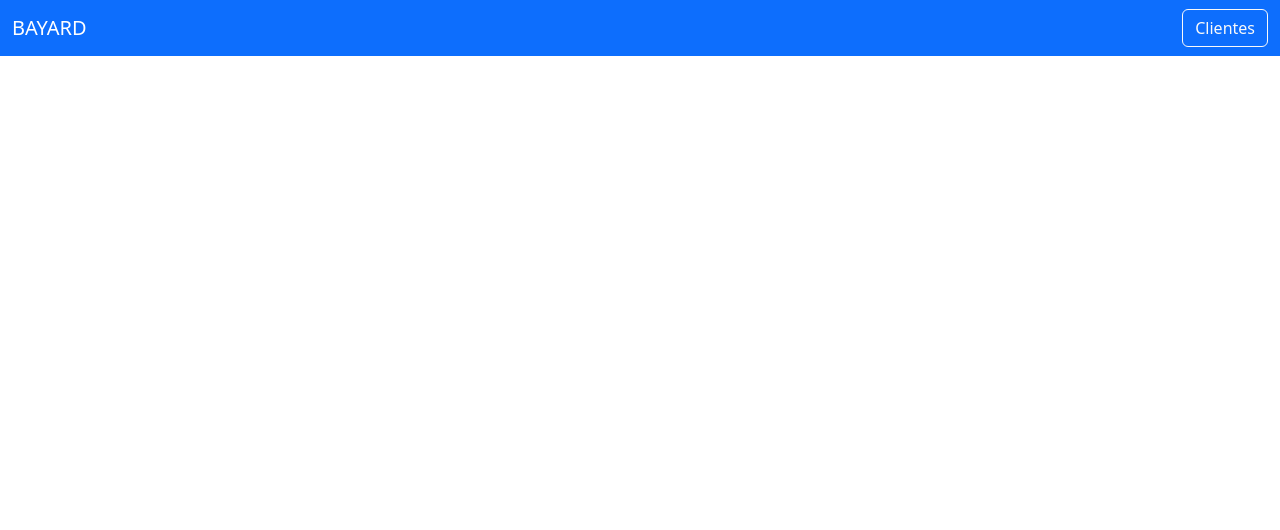
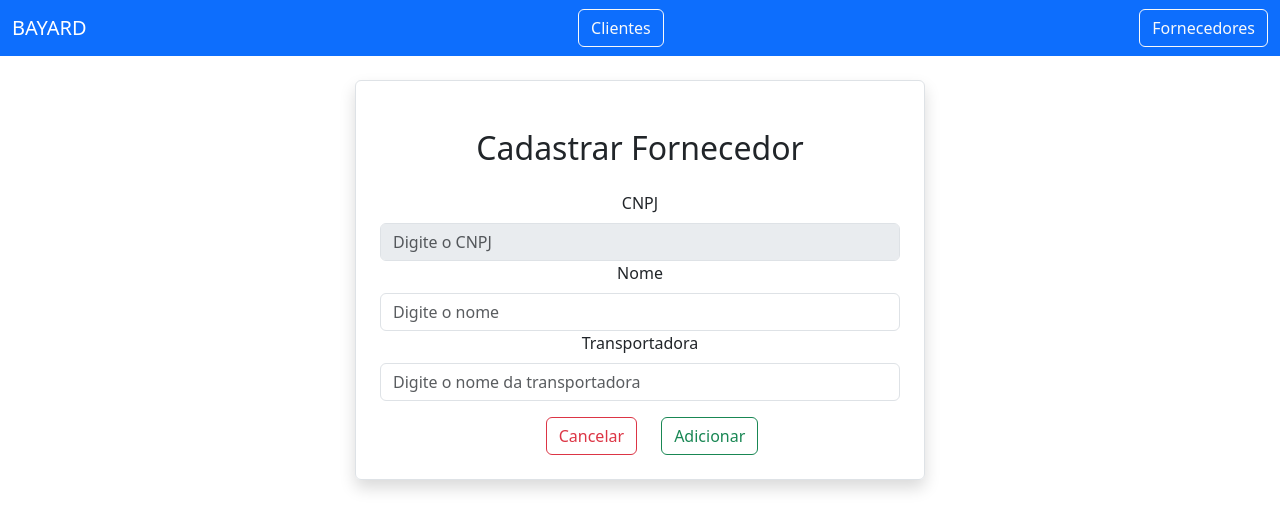
Before and after one commit to Breno-Lira/Projeto-BD-Bayard-Front, a React (Create React App) app: page /editfornecedor/1 in a window 1280 px wide. Before the commit this address had no page. Shown: the top 530 px of the page. Built offline with nearby package versions, Linux system fonts and the light colour scheme; no server answers.

Commit message:
Tela fornecedor
Isssoa ai

```diff
--- a/src/App.js
+++ b/src/App.js
@@ -6,6 +6,9 @@ import {BrowserRouter as Router, Routes, Route} from "react-router-dom"
 import AddUser from './cliente/AddUser';
 import EditUser from './cliente/EditUser';
 import HomePage from './pages/HomePage';
+import Fornecedores from './pages/Fornecedores';
+import AddFornecedor from './fornecedores/AddFornecedor';
+import EditFornecedor from './fornecedores/EditFornecedor';
 
 
 function App() {
@@ -19,6 +22,9 @@ function App() {
           <Route exact path="/1" element={<HomePage />} />
           <Route exact path="/addcliente" element={<AddUser />} />
           <Route exact path="/editcliente/:cpf" element={<EditUser />} />
+          <Route exact path="/fornecedores" element={<Fornecedores />} />
+          <Route exact path="/addfornecedor" element={<AddFornecedor />} />
+          <Route exact path="/editfornecedor/:cnpj" element={<EditFornecedor />} />
       </Routes>
 
     </Router>
--- a/src/cliente/EditUser.js
+++ b/src/cliente/EditUser.js
@@ -50,7 +50,7 @@ export default function EditUser() {
   }
 
   const loadUser = async () => {
-    const result = await axios.get(`http://localhost:8080/clientes/editar/${cpfParam}`)
+    const result = await axios.get(`http://localhost:8080/clientes/${cpfParam}`)
     setUser(result.data)
   }
 
@@ -68,6 +68,7 @@ export default function EditUser() {
                 Cpf
               </label>
               <input
+                disabled
                 type={"text"}
                 className='form-control'
                 name='cpf'
--- /dev/null
+++ b/src/fornecedores/AddFornecedor.js
@@ -0,0 +1,73 @@
+import React, { useState } from 'react'
+import { Link, useNavigate } from 'react-router-dom'
+import axios from 'axios'
+
+export default function AddFornecedor() {
+
+    let navigate = useNavigate()
+
+    const [fornecedor, setFornecedor] = useState({
+        cnpj: "",
+        nome: "",
+        transportaadora: ""
+    })
+
+    const { cnpj, nome, transportaadora } = fornecedor
+
+    const onInputChange = (e) => {
+        setFornecedor({ ...fornecedor, [e.target.name]: e.target.value })
+    }
+
+    const onSubmit = async (e) => {
+        e.preventDefault()
+        await axios.post("http://localhost:8080/fornecedores/add", fornecedor)
+        navigate("/fornecedores")
+    }
+
+    return (
+        <div className='container'>
+            <div className='row'>
+                <div className='col-md-6 offset-md-3 border rounded p-4 mt-4 shadow'>
+                    <h2 className="text-center m-4">Cadastrar Fornecedor</h2>
+
+                    <form onSubmit={(e) => onSubmit(e)}>
+                        <div className='mb-3'>
+                            <label htmlFor='Cnpj' className='form-label'>CNPJ</label>
+                            <input
+                                type="text"
+                                className='form-control'
+                                name='cnpj'
+                                placeholder='Digite o CNPJ'
+                                value={cnpj}
+                                onChange={(e) => onInputChange(e)}
+                                required
+                            />
+                            <label htmlFor='Nome' className='form-label'>Nome</label>
+                            <input
+                                type="text"
+                                className='form-control'
+                                name='nome'
+                                placeholder='Digite o nome'
+                                value={nome}
+                                onChange={(e) => onInputChange(e)}
+                                required
+                            />
+                            <label htmlFor='Transportadora' className='form-label'>Transportadora</label>
+                            <input
+                                type="text"
+                                className='form-control'
+                                name='transportaadora'
+                                placeholder='Digite o nome da transportadora'
+                                value={transportaadora}
+                                onChange={(e) => onInputChange(e)}
+                            />
+                        </div>
+
+                        <Link type='submit' className='btn btn-outline-danger mx-4' to="/fornecedores">Cancelar</Link>
+                        <button type='submit' className='btn btn-outline-success'>Adicionar</button>
+                    </form>
+                </div>
+            </div>
+        </div>
+    )
+}
--- /dev/null
+++ b/src/fornecedores/EditFornecedor.js
@@ -0,0 +1,86 @@
+import React, { useEffect, useState } from 'react'
+import { Link, useNavigate, useParams } from 'react-router-dom';
+import axios from 'axios'
+
+export default function EditFornecedor() {
+
+  let navigate = useNavigate()
+
+  const [fornecedor, setFornecedor] = useState({
+    cnpj: "",
+    nome: "",
+    transportaadora: ""
+  })
+
+  const { cnpj, nome, transportaadora } = fornecedor
+
+  const { cnpj: cnpjParam } = useParams()
+
+  const onInputChange = (e) => {
+    setFornecedor({ ...fornecedor, [e.target.name]: e.target.value })
+  }
+
+  const onSubmit = async (e) => {
+    e.preventDefault()
+    await axios.put(`http://localhost:8080/fornecedores/editar/${cnpjParam}`, fornecedor)
+    navigate("/fornecedores")
+  }
+
+   useEffect(() => {
+      loadUser()
+   }, []);
+
+
+  const loadUser = async () => {
+    const result = await axios.get(`http://localhost:8080/fornecedores/${cnpjParam}`)
+    setFornecedor(result.data)
+  }
+
+  return (
+    <div className='container'>
+      <div className='row'>
+        <div className='col-md-6 offset-md-3 border rounded p-4 mt-4 shadow'>
+          <h2 className="text-center m-4">Cadastrar Fornecedor</h2>
+
+          <form onSubmit={(e) => onSubmit(e)}>
+            <div className='mb-3'>
+              <label htmlFor='Cnpj' className='form-label'>CNPJ</label>
+              <input
+                type="text"
+                className='form-control'
+                name='cnpj'
+                placeholder='Digite o CNPJ'
+                value={cnpj}
+                onChange={(e) => onInputChange(e)}
+                required
+                disabled
+              />
+              <label htmlFor='Nome' className='form-label'>Nome</label>
+              <input
+                type="text"
+                className='form-control'
+                name='nome'
+                placeholder='Digite o nome'
+                value={nome}
+                onChange={(e) => onInputChange(e)}
+                required
+              />
+              <label htmlFor='Transportadora' className='form-label'>Transportadora</label>
+              <input
+                type="text"
+                className='form-control'
+                name='transportaadora'
+                placeholder='Digite o nome da transportadora'
+                value={transportaadora}
+                onChange={(e) => onInputChange(e)}
+              />
+            </div>
+
+            <Link type='submit' className='btn btn-outline-danger mx-4' to="/fornecedores">Cancelar</Link>
+            <button type='submit' className='btn btn-outline-success'>Adicionar</button>
+          </form>
+        </div>
+      </div>
+    </div>
+  )
+}
--- a/src/layout/Navbar.js
+++ b/src/layout/Navbar.js
@@ -4,16 +4,17 @@ import { Link } from 'react-router-dom'
 export default function Navbar() {
   return (
     <div>
+
       <nav className="navbar navbar-expand-lg navbar-dark bg-primary">
         <div className="container-fluid">
           <a className="navbar-brand" href="#">BAYARD</a>
-                <button className="navbar-toggler" type="button" data-bs-toggle="collapse" data-bs-target="#navbarSupportedContent" aria-controls="navbarSupportedContent" aria-expanded="false" aria-label="Toggle navigation">
-                <span className="navbar-toggler-icon"></span>
-                </button>
+
 
           <Link className="btn btn-outline-light" to="/">Clientes</Link>
+          <Link className="btn btn-outline-light" to="/fornecedores">Fornecedores</Link>
         </div>
       </nav>
+
     </div>
   )
 }
--- /dev/null
+++ b/src/pages/Fornecedores.js
@@ -0,0 +1,75 @@
+import React, { useEffect, useState } from 'react'
+import axios from 'axios'
+import { Link, useParams } from 'react-router-dom';
+
+export default function Fornecedores() {
+
+
+    const [users, setUsers] = useState([])
+
+    const { cnpj } = useParams()
+
+    useEffect(() => {
+        loadUsers();
+    }, [])
+
+    const loadUsers = async () => {
+        const result = await axios.get("http://localhost:8080/fornecedores")
+        setUsers(result.data)
+    }
+
+    const deleteUser = async (cnpj) => {
+        await axios.delete(`http://localhost:8080/fornecedores/delete/${cnpj}`)
+        loadUsers()
+    }
+
+    return (
+        <div className='conteiner'>
+
+            <h1 className='text-center mt-4'>Fornecedores</h1>
+
+            <Link className="btn btn-success" to="/addfornecedor">Adicionar</Link>
+
+            <div className='py-4 px-3'>
+                <table className="table table-striped table-bordered border shadow">
+                    <thead>
+                        <tr>
+                            <th scope="col">Cnpj</th>
+                            <th scope="col">Nome</th>
+                            <th scope="col">Transportadora</th>
+
+                        </tr>
+                    </thead>
+                    <tbody>
+                        {
+                            users.map((user, index) => (
+                                <tr>
+                                    <td>{user.cnpj}</td>
+                                    <td>{user.nome}</td>
+                                    <td>{user.transportaadora}</td>
+                                    <td>
+                                    <Link
+                                            className='btn btn-outline-primary mx-2'
+                                            to={`/editfornecedor/${user.cnpj}`}
+                                        >Editar</Link>
+
+
+                                        <button
+                                            className='btn btn-danger mx-2'
+                                            onClick={() => deleteUser(user.cnpj)}
+
+                                        >
+                                            Delete</button>
+
+                                    </td>
+                                </tr>
+                            ))
+                        }
+
+                    </tbody>
+                </table>
+            </div>
+
+        </div>
+    )
+}
--- a/src/pages/Inicio.js
+++ b/src/pages/Inicio.js
@@ -27,7 +27,7 @@ export default function Inicio() {
 
             <h1 className='text-center mt-4'>Clientes</h1>
 
-            <Link className="btn btn-success" to="addcliente">Add cliente</Link>
+            <Link className="btn btn-success" to="addcliente">Adicionar</Link>
 
             <div className='py-4 px-3'>
                 <table className="table table-striped table-bordered border shadow">
```
Also changed, not shown: src/cliente/ViewUser.js (deleted). Lines whose indentation alone changed are shown as unchanged.
